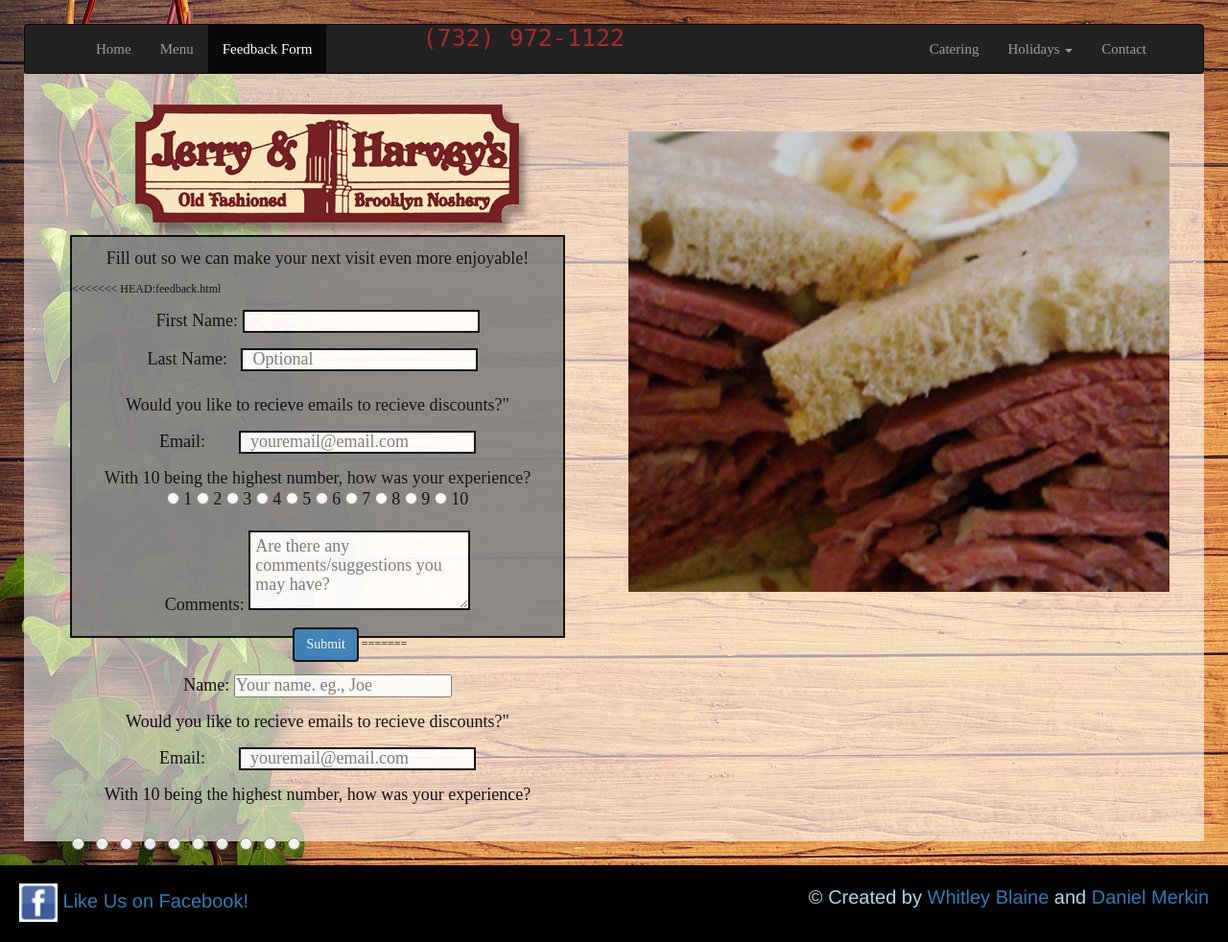
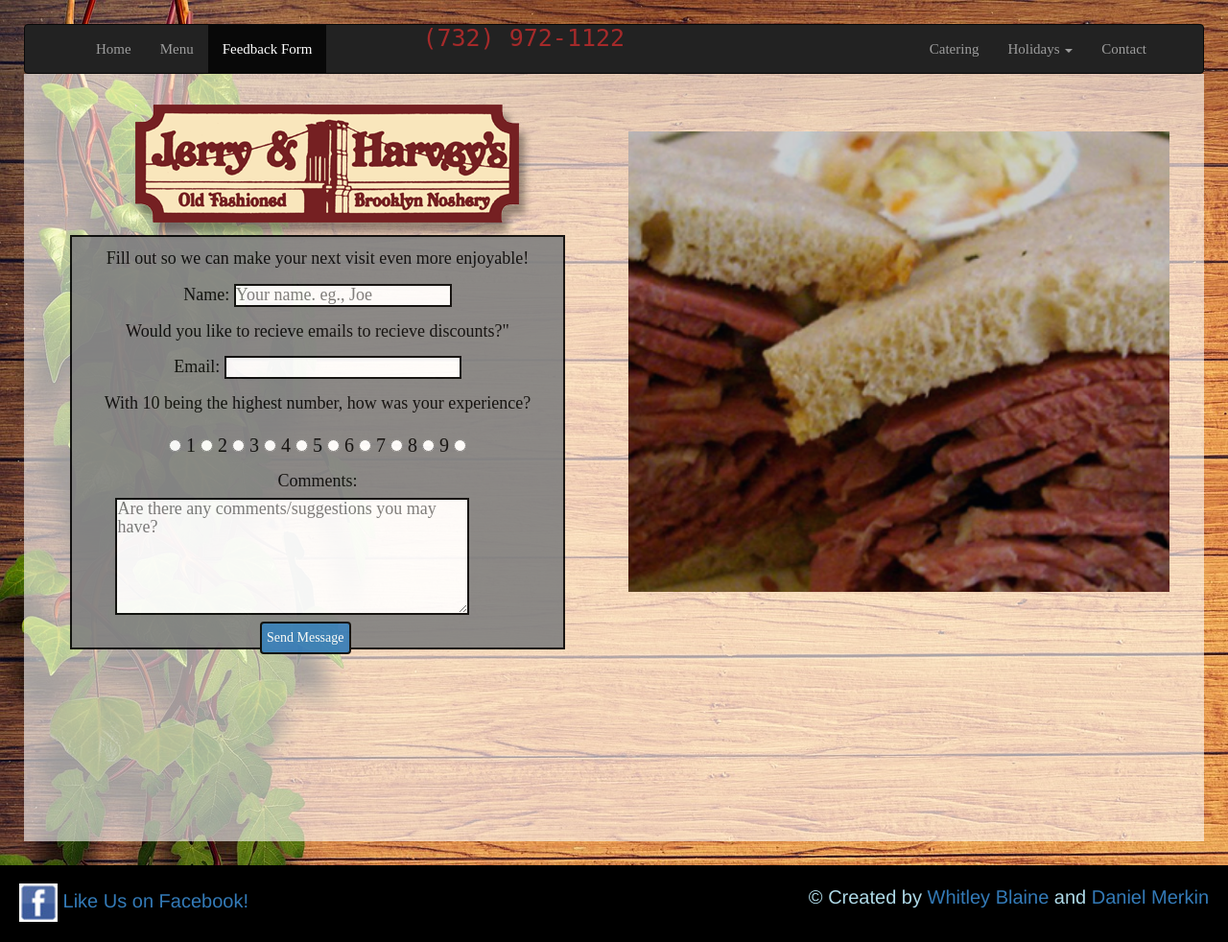
Before and after one commit to whitleyblaine/jerry_harveys, a PHP site: page /feedback.html in a window 1280 px wide. Shown: the whole page at 96% size. Run offline with PHP 8.4, Linux system fonts and the light colour scheme; some libraries are stand-ins or nearby versions.

Commit message:
fixed feedback form and linked to firebase

```diff
--- a/assets/stylesheets/style.css
+++ b/assets/stylesheets/style.css
@@ -54,53 +54,46 @@ h3#numberForPhone{
 }
 
 form {
-  height: 35em;
-  position: absolute;
+  height: 36em;
+  position: relative;
   border: 2px solid black;
   margin-left: 4em;
-  top: 14em;
+  top: 8em;
   background: grey;
   width: 43em;
   opacity: .9;
 }
 
-#firstName {
+#radio {
+  text-align: center;
+  font-size: 20px;
+  padding: 6px;
+}
+
+#name {
+  border: 2px solid black;
+}
+
+#email {
   position: relative;
-  height: 5px;
+  height: 7px;
   border: 2px solid black;
   padding: 10px;
 }
 
-#lastName {
+#message {
   position: relative;
-  height: 5px;
   border: 2px solid black;
-  padding: 10px;
-  margin: 0 10px 10px 10px;
-}
-
-#email {
-  position: relative;
-  height: 5px;
-  border: 2px solid black;
-  padding: 10px;
-  margin-left: 1.7em;
-}
-
-#comments {
-  position: relative;
-  height: 83px;
-  width: 231px;
-  border: 2px solid black;
-  padding: 5px;
-  margin-top: 7px
+  margin-top: 7px;
+  margin-right: 2.9em;
 }
 
 #submitButton {
   border: 2px solid black;
-  text-align: center;
-  position: relative;
-  margin-left: 45%;
+  position: absolute;
+  margin-left: 14em;
+  padding: 5px;
+  margin-top: -.9em;
 }
 
 h4 {
--- a/feedback.html
+++ b/feedback.html
@@ -60,23 +60,14 @@
 
             <form class="contact-form" id="contact-form" role="form" onsubmit="return sendMessage(this)">
               <h4> Fill out so we can make your next visit even more enjoyable!</h4>
-<<<<<<< HEAD:feedback.html
-              <h4> First Name: <input type="text" data-name="" name="feedbackForm" id="firstName" required></h4>
-              <h4> Last Name: <input type="text" data-name="" name="feedbackForm" id="lastName" placeholder="Optional" required><h4>Would you like to recieve emails to recieve discounts?"</h4>
-              <h4> Email: <input type="email" data-email="" name="feedbackForm" id="email" placeholder="youremail@email.com" required></h4>
-              <h4> With 10 being the highest number, how was your experience?<br/><input type="radio" value="1" name="feedbackForm" required> 1 <input type="radio" name="feedbackForm" value="2" required> 2 <input type="radio" name="feedbackForm" value="3" required> 3 <input type="radio" name="feedbackForm" value="4" required> 4 <input type="radio" name="feedbackForm" value="5" required> 5 <input type="radio" name="feedbackForm" value="6" required> 6 <input type="radio"  name="feedbackForm" value="7" required> 7 <input type="radio"  name="feedbackForm" value="8"> 8 <input type="radio"  name="feedbackForm" value="9"> 9 <input type="radio" name="feedbackForm" value="10" required> 10
-              <h4> Comments: <textarea name="comments" name="feedbackForm" data-comments="" id="comments" rows="10" cols="20"  placeholder="Are there any comments/suggestions you may have?" required></textarea></h4>
-              <input type="button" name="submit" value="Submit" id="submitButton" class="btn btn-primary">
-=======
               <h4> Name: <input type="text" name="name" id="name" placeholder="Your name. eg., Joe" required></h4>
               <h4>Would you like to recieve emails to recieve discounts?"</h4>
-              <h4> Email: <input type="email" name="email" id="email" placeholder="youremail@email.com"></h4>
+              <h4> Email: <input type="email" name="email" id="email"></h4>
               <h4> With 10 being the highest number, how was your experience?</h4>
-              <br/>
-              <input type="radio" value="1" name="rating"> 1 <input type="radio" value="2" name="rating"> 2 <input type="radio" value="3" name="rating"> 3 <input type="radio" value="4" name="rating"> 4 <input type="radio" value="5" name="rating"> 5 <input type="radio" value="6" name="rating"> 6 <input type="radio" value="7" name="rating"> 7 <input type="radio" value="8" name="rating"> 8 <input type="radio" value="9" name="rating"> 9 <input type="radio" value="10" name="rating">
-              <h4> Comments: <textarea name="message" id="message" rows="10" cols="20" placeholder="Are there any comments/suggestions you may have?" required></textarea></h4>
-              <button class="btn btn-success pull-right" id="submitButton" type="submit" >Send Message</button>
->>>>>>> e72a4da08dc6d1399f10a722cf8f5c418474b1df:aboutUs.html
+
+              <div id="radio"><input type="radio" value="1" name="rating"> 1 <input type="radio" value="2" name="rating"> 2 <input type="radio" value="3" name="rating"> 3 <input type="radio" value="4" name="rating"> 4 <input type="radio" value="5" name="rating"> 5 <input type="radio" value="6" name="rating"> 6 <input type="radio" value="7" name="rating"> 7 <input type="radio" value="8" name="rating"> 8 <input type="radio" value="9" name="rating"> 9 <input type="radio" value="10" name="rating">
+              <h4> Comments: <textarea name="message" id="message" rows="6" cols="35" placeholder="Are there any comments/suggestions you may have?" required></textarea></h4></div>
+              <button class="btn btn-primary" id="submitButton" type="submit">Send Message</button>
             </form>
 
             <p id="contact-success" class="text-success lead"></p>
```
